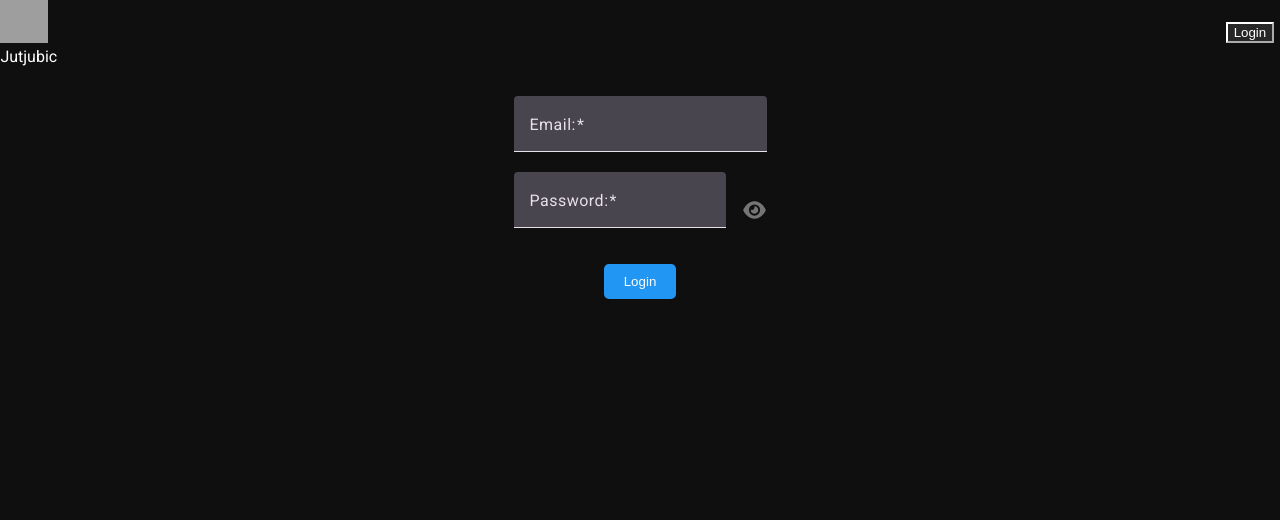
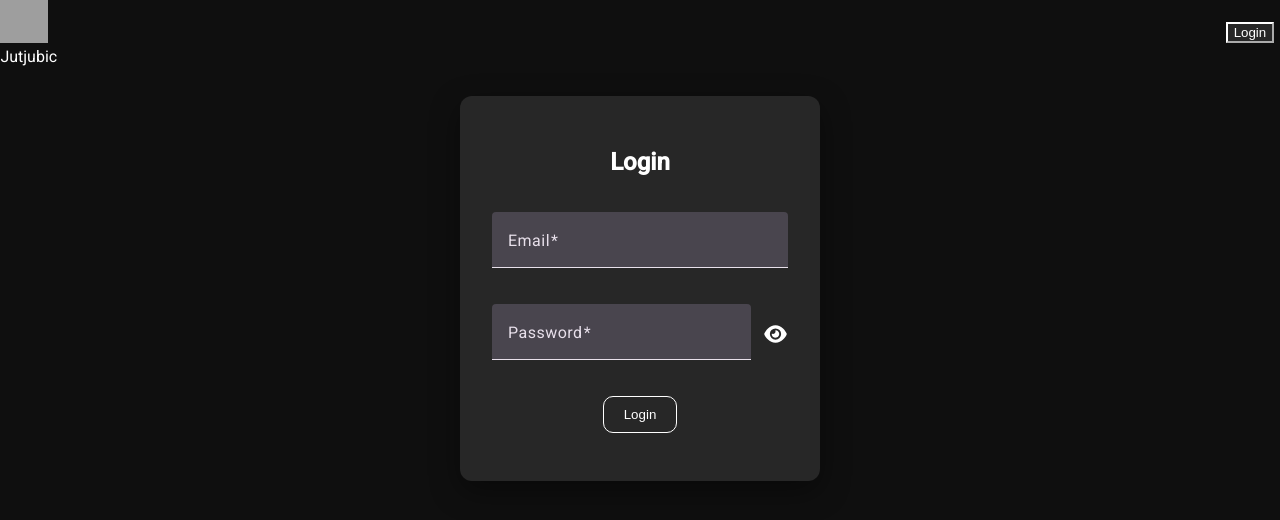
Before and after one commit to mareenah/Jutjubic, an Angular app in the folder frontend/jutjubic/: page /login in a window 1280 px wide. Shown: the top 520 px of the page. Built offline with nearby package versions, Linux system fonts and the light colour scheme; grey boxes are pictures that could not be loaded.

Commit message:
feat: add login form

```diff
--- a/frontend/jutjubic/src/app/auth/login/login.css
+++ b/frontend/jutjubic/src/app/auth/login/login.css
@@ -1,7 +1,20 @@
+.login-card {
+  width: 22.5rem;
+  padding: 2rem;
+  background-color: var(--accent-color);
+  border-radius: 12px;
+  box-shadow: 0 10px 30px rgba(0, 0, 0, 0.4);
+}
+
+.login-title {
+  display: flex;
+  justify-content: center;
+  color: var(--white);
+}
+
 .login {
+  min-height: 30vh;
   display: flex;
-  flex-direction: column;
-  align-items: center;
   justify-content: center;
   margin: 2rem;
 }
@@ -14,41 +27,37 @@
 }
 
 .login-input {
+  margin-top: 1rem;
   width: 100%;
-  flex: 1;
-}
-
-.login-password {
-  display: flex;
-  align-items: center;
-  width: 100%;
-  margin-bottom: 1rem;
 }
 
 .login-password-eye {
   font-size: 1.25rem;
-  color: #757575;
+  color: var(--white);
   cursor: pointer;
   transition: color 0.3s;
-  margin-left: 1rem;
+  margin-left: 0.75rem;
+  display: flex;
+  align-items: center;
+  justify-content: center;
 }
 
 .login-password-eye:hover {
-  color: #212121;
+  color: var(--hover-accent-color);
 }
 
 .login-submit {
-  background-color: #2196f3;
+  background-color: transparent;
   color: #ffffff;
-  border: none;
+  border: 1px solid #ffffff;
   padding: 10px 20px;
-  border-radius: 5px;
+  border-radius: 10px;
   cursor: pointer;
   transition: background-color 0.3s;
 }
 
 .login-submit:hover {
-  background-color: #0b7dda;
+  background-color: var(--hover-accent-color);
 }
 
 .login-submit-text {
@@ -61,9 +70,9 @@
   display: flex;
   width: 100%;
   margin-bottom: 1rem;
-  align-items: center;
 }
 
 .login-button {
   text-align: center;
+  margin-bottom: 1rem;
 }
--- a/frontend/jutjubic/src/app/auth/login/login.html
+++ b/frontend/jutjubic/src/app/auth/login/login.html
@@ -1,13 +1,15 @@
 <div class="login">
+  <mat-card class="login-card">
     <form class="login-form" [formGroup]="loginForm">
-    <mat-form-field class="login-input">
-      <mat-label>Email:</mat-label>
+      <h2 class="login-title">Login</h2>
+      <mat-form-field appearance="fill" class="login-input">
+        <mat-label>Email</mat-label>
         <input matInput type="text" placeholder="Email" formControlName="email" />
       </mat-form-field>
 
       <div class="password-field">
-      <mat-form-field class="login-input">
-        <mat-label>Password:</mat-label>
+        <mat-form-field appearance="fill" class="login-input">
+          <mat-label>Password</mat-label>
           <input
             matInput
             [type]="isPasswordVisible ? 'text' : 'password'"
@@ -27,4 +29,5 @@
         <button class="login-submit" (click)="login()">Login</button>
       </div>
     </form>
+  </mat-card>
 </div>
--- a/frontend/jutjubic/src/app/auth/login/login.ts
+++ b/frontend/jutjubic/src/app/auth/login/login.ts
@@ -7,12 +7,13 @@ import { FormControl, FormGroup, ReactiveFormsModule, Validators } from '@angula
 import { Login } from '../../models/login.model';
 import { MatInputModule } from '@angular/material/input';
 import { MatButtonModule } from '@angular/material/button';
+import { MatCardModule } from '@angular/material/card';
 import { far } from '@fortawesome/free-regular-svg-icons';
 
 @Component({
   standalone: true,
   selector: 'app-login',
-  imports: [ReactiveFormsModule, MatInputModule, MatButtonModule, FontAwesomeModule],
+  imports: [ReactiveFormsModule, MatInputModule, MatButtonModule, FontAwesomeModule, MatCardModule],
   templateUrl: './login.html',
   styleUrl: './login.css',
 })
```
Also changed, not shown: 1 other file (tests, documents, lock files or other folders). Lines whose indentation alone changed are shown as unchanged.
